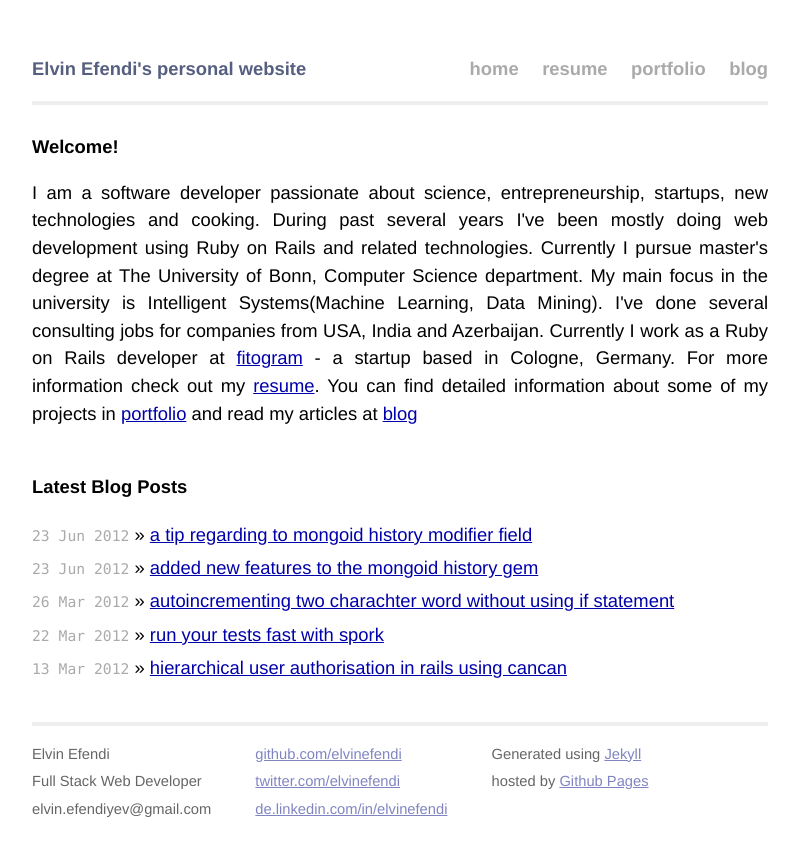
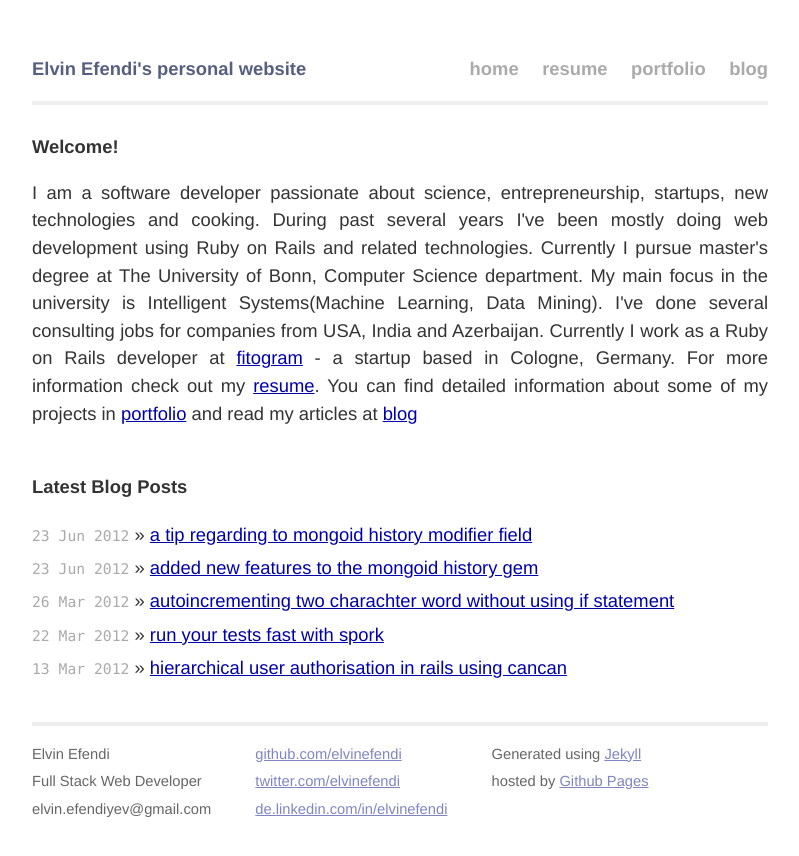
Before and after one commit to ElvinEfendi/elvinefendi.github.io, a Jekyll site: the page built from index.html, in a window 1280 px wide. Shown: the top 856 px of the page, without its empty margins (240-1039 px from the left). Built offline with Jekyll 4.4.1, drawn with Linux system fonts in a browser that asks for light colours; Markdown is read by kramdown in place of the engine named in the settings.

Commit message:
text color

```diff
--- a/css/main.css
+++ b/css/main.css
@@ -14,6 +14,7 @@ body {
   background-color: #FFF;
   font-family: Helvetica, Arial, sans-serif;
   font-size: 1em;
+  color: #333333;
   text-align: center;
 }
 
```
